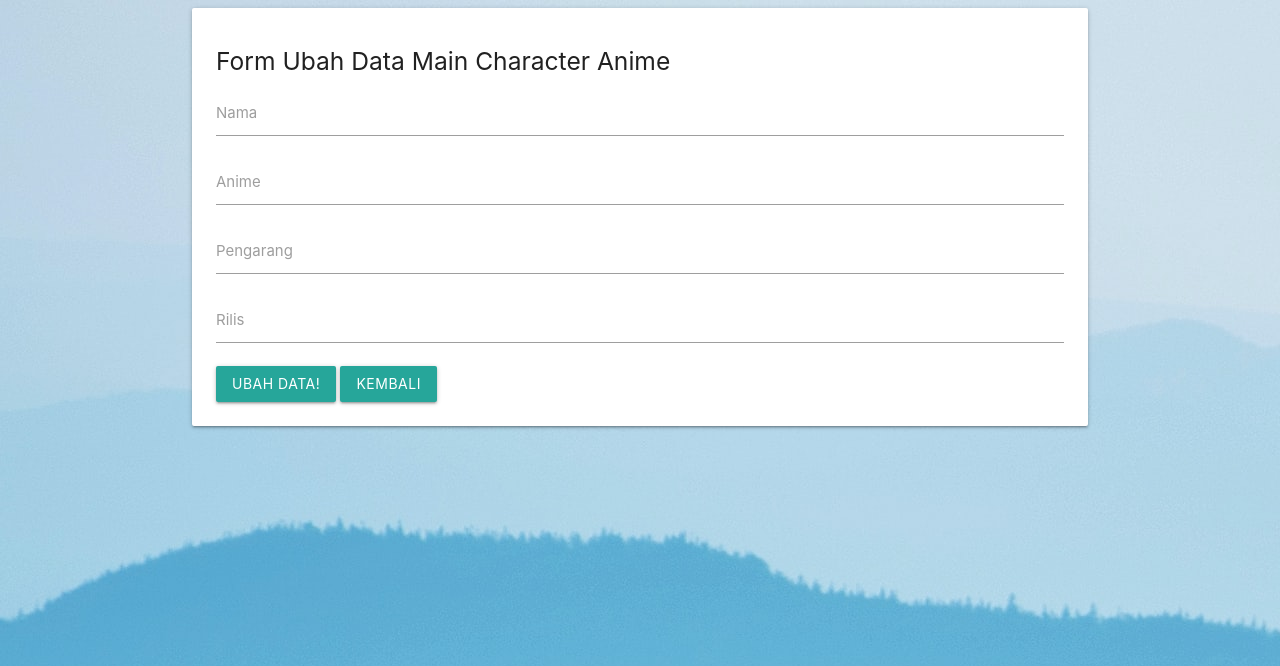
After one commit to Egirahayu/msib2023, a PHP site: page /edit.php?id=1 in a window 1280 px wide. The commit adds this page. Shown: the top 666 px of the page. Run offline with PHP 8.4, Linux system fonts and the light colour scheme; data that the repository does not hold is empty.

Commit message:
Edit and delete task completed

```diff
--- /dev/null
+++ b/php/tubes_pw/edit.php
@@ -0,0 +1,73 @@
+<?php
+// Mohamad Egi Rahayu
+// Universitas Pasundan
+// Full Stack 01
+
+include_once("config.php");
+$id = $_GET['id'];
+
+$anm =  mysqli_query($conn, "SELECT * FROM anime WHERE id=$id");
+
+while ($data = mysqli_fetch_array($anm)) {
+  $nama = $data['nama'];
+  $anime = $data['anime'];
+  $pengarang = $data['pengarang'];
+  $rilis = $data['rilis'];
+}
+?>
+
+<!DOCTYPE html>
+<html lang="en">
+
+<head>
+  <meta charset="UTF-8">
+  <meta http-equiv="X-UA-Compatible" content="IE=edge">
+  <meta name="viewport" content="width=device-width, initial-scale=1.0">
+
+  <!-- css materialize -->
+  <link rel="stylesheet" href="https://cdnjs.cloudflare.com/ajax/libs/materialize/1.0.0/css/materialize.min.css">
+
+  <link rel="shortcut icon" href="ER.png">
+  <title>Tubes Pemrograman Web</title>
+
+  <style>
+    body {
+      background-image: url(img/unsplash.jpg);
+    }
+  </style>
+</head>
+
+<body>
+  <div class="container">
+    <form action="proses_edit.php?id=<?= $id; ?>" method="post" enctype="multipart/form-data">
+      <div class="card-panel">
+        <h5>Form Ubah Data Main Character Anime</h5>
+        <div class="input-field">
+          <input type="text" name="nama" id="nama" required value="<?= $nama; ?>">
+          <label for="nama">Nama</label>
+        </div>
+        <div class="input-field">
+          <input type="text" name="anime" id="anime" required value="<?= $anime; ?>">
+          <label for="anime">Anime</label>
+        </div>
+        <div class="input-field">
+          <input type="text" name="pengarang" id="pengarang" required value="<?= $pengarang; ?>">
+          <label for="pengarang">Pengarang</label>
+        </div>
+        <div class="input-field">
+          <input type="text" name="rilis" id="rilis" required value="<?= $rilis; ?>">
+          <label for="rilis">Rilis</label>
+        </div>
+        <button class="waves-effect waves-light skyblue darken-1 btn" type="submit" name="ubah">Ubah Data!</button></a>
+        <button class="waves-effect waves-light skyblue darken-1 btn" type="submit">
+          <a href="index.php" style='text-decoration: none; color: white;'>Kembali</a>
+        </button>
+      </div>
+    </form>
+  </div>
+
+  <!-- script materialize -->
+  <script src="https://cdnjs.cloudflare.com/ajax/libs/materialize/1.0.0/js/materialize.min.js"></script>
+</body>
+
+</html>
```
Also changed, not shown: php/tubes_pw/delete.php (added, +12 -0 lines), php/tubes_pw/index.php (+6 -1 lines), php/tubes_pw/proses_edit.php (added, +16 -0 lines).
